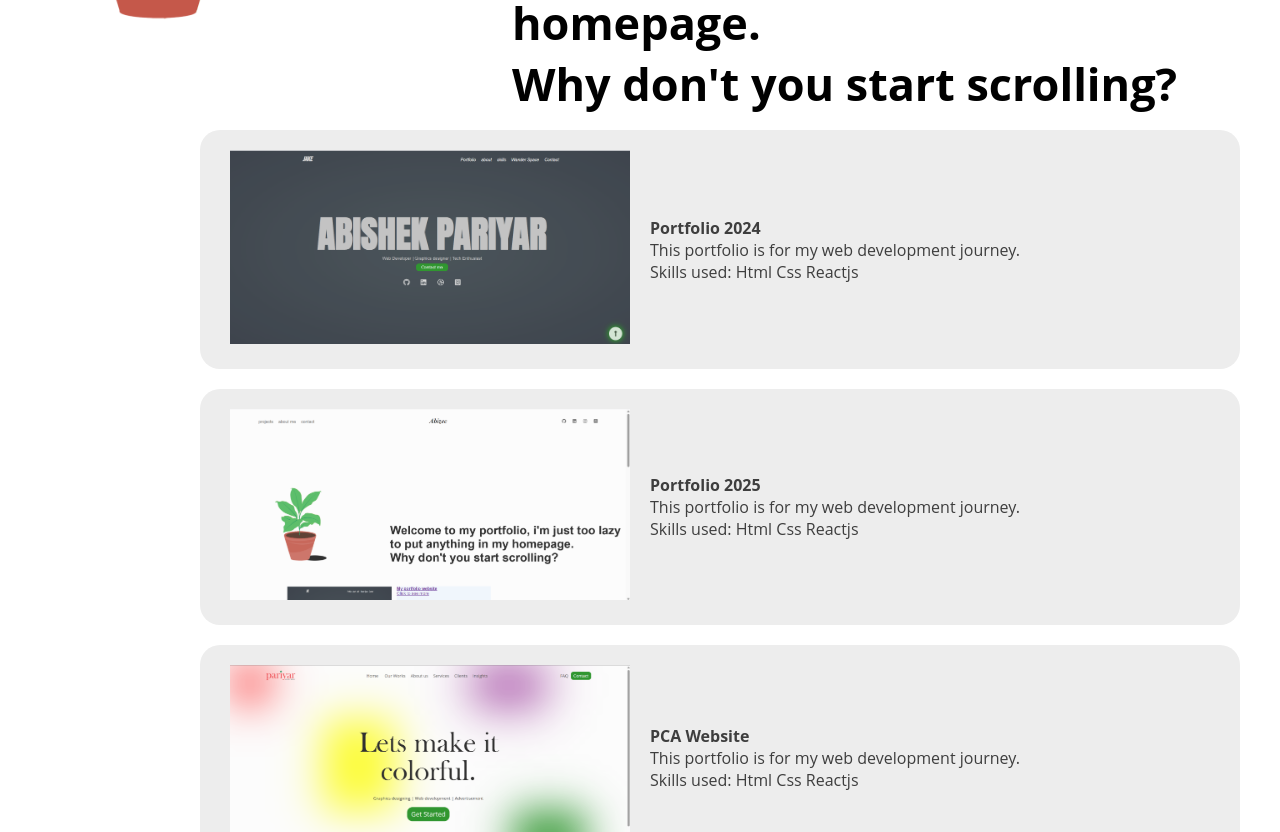
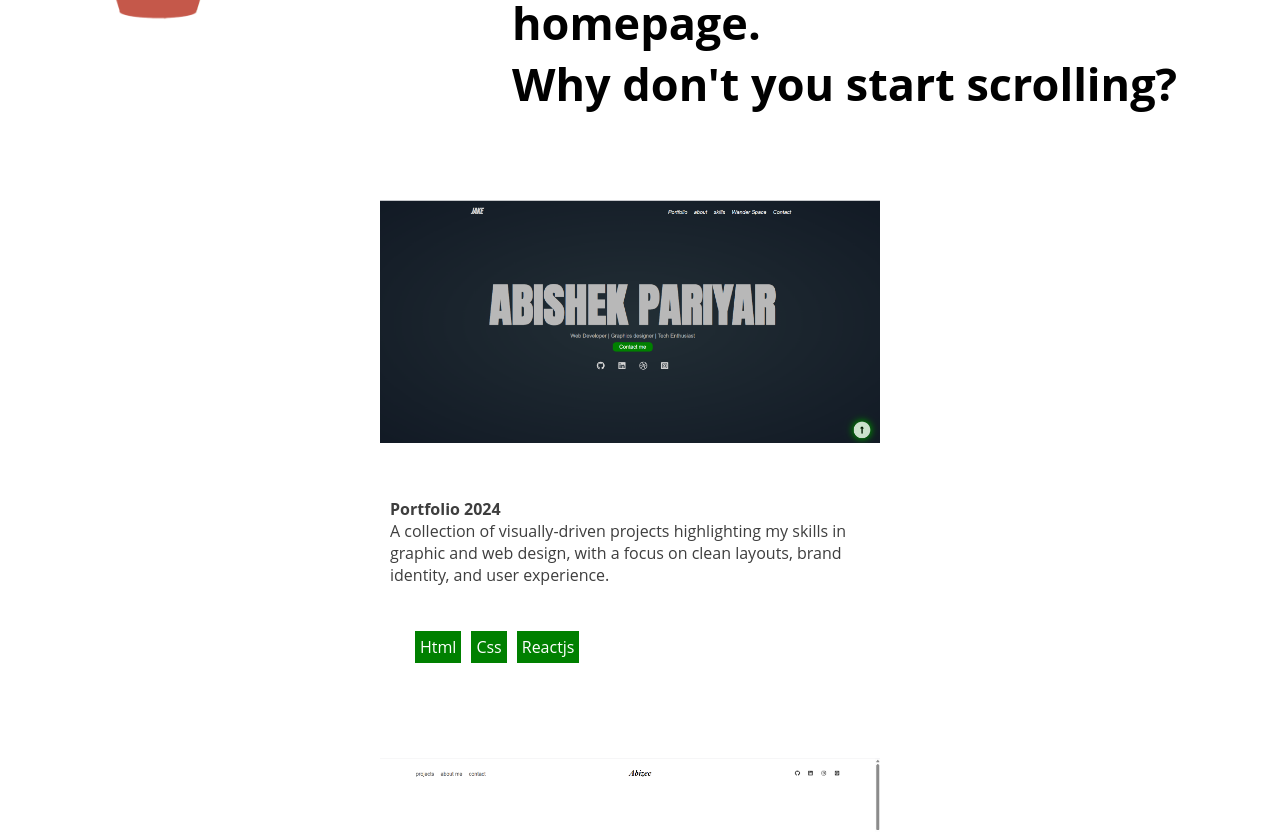
Before and after one commit to abizec-p/new-portfolio, a React (Vite) app: page / in a window 1280 px wide. Shown: the part 600-1432 px from the top of the page. Built offline with nearby package versions, Linux system fonts and the light colour scheme.

Commit message:
new update

```diff
--- a/src/components/style.css
+++ b/src/components/style.css
@@ -110,30 +110,35 @@ top: 0;
     text-decoration: none;
 }
 .works-section{
+    display: flex;
+    justify-content: center;
+    justify-content: space-evenly;
+    flex-wrap: wrap;
     margin-bottom: 100px;
-    margin-left: 200px;
     transition: 0.3s;
+    margin: 40px 100px;
 }
 .works-section div{
-    margin: 20px 0;
+    margin: 50px 20px;
+
 }
 
 
 .works-card{
-    display: flex;
     align-items: center;
-    background-color: rgb(237, 237, 237);
     height: 100% ;
-    width: 1000px;
-    border-radius: 20px;
-    padding: 0 20px;
-    margin-bottom: 20px;
+
 
 }
-
+.tags span{
+    background-color: green;
+    margin: 5px 5px;
+    padding: 5px 5px;
+    color: white;
+}
 .works-card-text{
     color: #3e3e3e;
-    padding:    0px 10px;
+    padding: 0 10px;
 
 
 }
@@ -141,15 +146,16 @@ top: 0;
     text-decoration: none;
 
 }
+.works-card-text p{
+    width: 500px;
+}
 .works-card-text:hover{
     color: black;
 }
 
 .works-card img{
     position: relative;
-    width: 400px;
-    opacity: 0.8;
-    padding: 0px 10px;
+    width: 500px;
 
 }
 .works-card img:hover{
--- a/src/components/work.jsx
+++ b/src/components/work.jsx
@@ -7,7 +7,7 @@ export default function Works(){
             {
 
                 projects.map((projects) => (
-                    <Link to={`/project/${projects.id}`} key="project.id">
+                    <Link target="_blank" to={`${projects.website}`} key="project.id">
                    <div className="works-card" key={projects.id}>
                     <div className="works-img-section">
                     <img src={projects.img} alt="" />
@@ -15,9 +15,13 @@ export default function Works(){
                     <div className="works-card-text">
                     <h1>{projects.title}</h1>
                     <p>{projects.shortDesc}</p>
-                    <p>Skills used: {projects.skillsUsed.join(" ")}</p>
+                        <div className="tags">
+
+                    {projects.tags.map((tags, index) =>(
+                       <span key={index}>{tags}</span>
+                    ))}
                     </div>
-
+</div>
                    </div>
                    </Link>
 
--- a/src/data/projectdetail.jsx
+++ b/src/data/projectdetail.jsx
@@ -4,29 +4,36 @@ const projects = [
         id:1,
         img:"/projectImg/portfolio-website.png",
         title:"Portfolio 2024",
-        shortDesc:"This portfolio is for my web development journey.",
-        skillsUsed : ["Html","Css","Reactjs"],
-        link: "https://abishekpariyar.netlify.app/",
-        description:"Click to see more"
+        shortDesc:"A collection of visually-driven projects highlighting my skills in graphic and web design, with a focus on clean layouts, brand identity, and user experience.",
+        tags : ["Html","Css","Reactjs"],
+        website: "https://abishekpariyar.netlify.app/",
     },
     {
         id:2,
         img:"/projectImg/portfolio2025.png",
         title:"Portfolio 2025",
-        shortDesc:"This portfolio is for my web development journey.",
-        skillsUsed : ["Html","Css","Reactjs",],
-        link: "https://abishekpariyar.netlify.app/",
+        shortDesc:"A showcase of my web development journey, featuring responsive, user-focused projects that blend clean design with functional performance.",
+        tags : ["Html","Css","Reactjs",],
+        website: "https://abishekpariyar.netlify.app/",
 
-        description:"hey this is my portfolio"
     },
     {
         id:3,
         img:"/projectImg/PCA-website.png",
         title:"PCA Website",
-        shortDesc:"This portfolio is for my web development journey.",
-        skillsUsed : ["Html","Css","Reactjs"],
-        link:"https://pariyarcreativeagency.netlify.app/",
-        description:"hey this is my portfolio"
+        shortDesc:"A focused, high-converting page designed to showcase services, build trust, and drive client inquiries through clear CTAs and clean visuals.",
+        tags : ["Html","Css","Reactjs"],
+        website:"https://pariyarcreativeagency.netlify.app/",
+
+    },
+    {
+        id:4,
+        img:"/projectImg/2broshvac.png",
+        title:"PCA Website",
+        shortDesc:"A responsive, user-friendly site showcasing HVAC services, founder insights, and easy contact options — built to highlight trust, expertise, and year-round comfort.",
+        tags : ["Html","Css","Reactjs"],
+        website:"www.2broshvac.ca",
+
     },
 
 ]
```
Also changed, not shown: public/projectImg/2broshvac.png (added).
